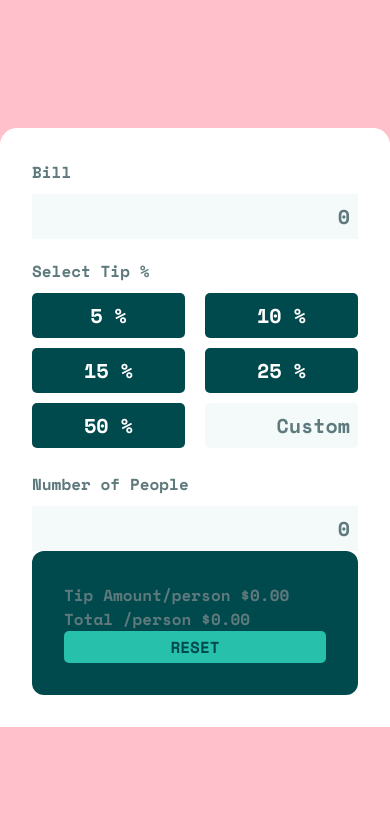
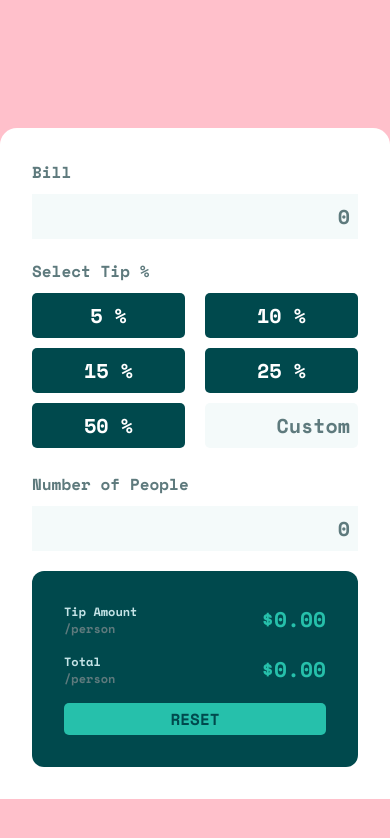
Before and after one commit to crsecu/Tip-Calculator-App, a React (Create React App) app: page / in a window 390 px wide. Shown: the top 838 px of the page. Built offline with nearby package versions, Linux system fonts and the light colour scheme; the HTML template or start-up script is replaced by a standard one.

Commit message:
continue styling - mobile almost done

```diff
--- a/src/components/results.js
+++ b/src/components/results.js
@@ -5,16 +5,20 @@ export default function Results(props) {
 
 
     return (
-        <div>
-            <div>
-                <span>Tip Amount</span>
-                <span>/person </span>
-                {props.perPersonTip === 0  ? <span> $0.00</span> : <span> {props.perPersonTip}</span>}
+        <div className="tip-calculator__tip-summary-container">
+            <div className="tip-calculator__tip-summary">
+                <div className="tip-calculator__tip-info">
+                    <span className="tip-calculator__tip-label" >Tip Amount</span>
+                    <span>/person </span>
+                </div>
+                {props.perPersonTip === 0  ? <span className = "tip-calculator__amount-due"> $0.00</span> : <span className = "tip-calculator__amount-due"> ${props.perPersonTip}</span>}
             </div>
-            <div>
-                <span>Total </span>
-                <span>/person </span>
-                {props.totalBillPerPerson === 0 ? <span> $0.00</span> : <span> {props.totalBillPerPerson}</span>}
+            <div className="tip-calculator__tip-summary">
+                <div className="tip-calculator__tip-info">
+                    <span className="tip-calculator__tip-label">Total </span>
+                    <span>/person </span>
+                </div>
+                {props.totalBillPerPerson === 0 ? <span className = "tip-calculator__amount-due"> $0.00</span> : <span className = "tip-calculator__amount-due"> ${props.totalBillPerPerson}</span>}
             </div>
         </div>
     )
--- a/src/index.css
+++ b/src/index.css
@@ -16,7 +16,7 @@
   ); /*this color is used for the placeholder values inside the input fields*/
   --input--background: hsl(189, 41%, 97%);
   --error-message: hsl(24, 100%, 65%);
-  --active-state: hsl(176, 60%, 80%);
+  --active-state: hsl(172, 61%, 80%);
 }
 
 body {
@@ -49,7 +49,8 @@ input[type="number"] {
 }
 
 button:active {
-  background-color: var(--dollar-amount);
+  background-color: var(--active-state);
+  color: var(--dark-green)
 }
 
 input {
--- a/src/styles/button.css
+++ b/src/styles/button.css
@@ -29,4 +29,5 @@
   text-transform: uppercase;
   font-size: 1rem;
   color: var(--dark-green);
+  margin-top: 16px;
 }
--- a/src/styles/results.css
+++ b/src/styles/results.css
@@ -2,4 +2,31 @@
     background-color: var(--dark-green);
     padding: 2rem;
     border-radius: 12px;
+    margin-top: 20px;
 }
+
+.tip-calculator__tip-summary-container {
+    display: flex;
+    flex-direction: column;
+    gap: 16px;
+}
+
+.tip-calculator__tip-summary {
+    display: flex;
+    justify-content: space-between;
+}
+
+.tip-calculator__tip-info {
+    display: flex;
+    flex-direction: column;
+    font-size: 0.75rem;
+}
+
+.tip-calculator__tip-label {
+    color: var(--background);
+}
+
+.tip-calculator__amount-due {
+    color: var(--dollar-amount);
+    font-size: 1.325rem;
+}
```
